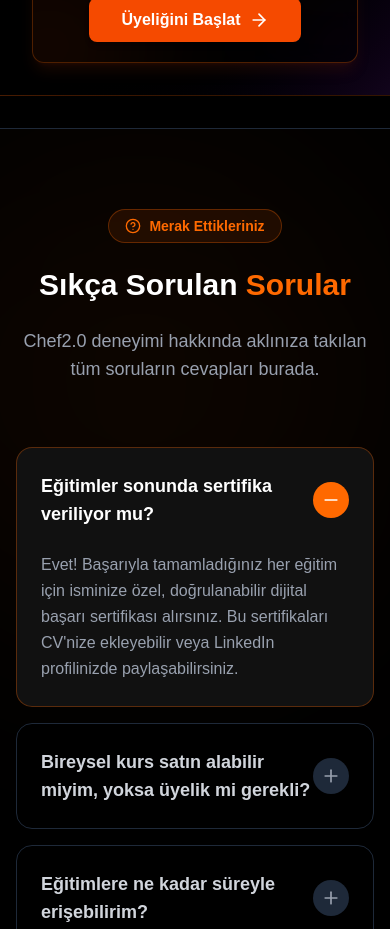
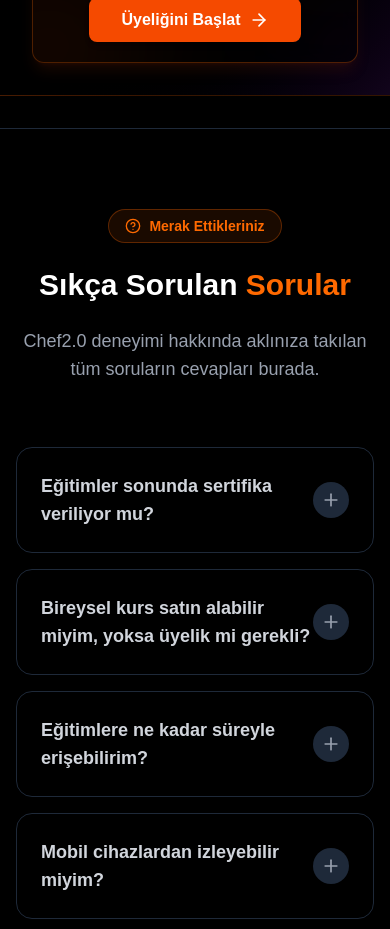
Before and after one commit to ikayaalp/gastrofolly, a Next.js app: page / in a window 390 px wide. Shown: the part 820-1749 px from the top of the page. Built offline with nearby package versions, Linux system fonts and the light colour scheme; no server answers; the database is empty.

Commit message:
fix: FAQ default collapsed and mobile performance optimization

```diff
--- a/src/components/home/FAQSection.tsx
+++ b/src/components/home/FAQSection.tsx
@@ -28,12 +28,12 @@ const faqs = [
 ];
 
 export default function FAQSection() {
-    const [openIndex, setOpenIndex] = useState<number | null>(0);
+    const [openIndex, setOpenIndex] = useState<number | null>(null);
 
     return (
         <section className="py-20 bg-black border-t border-gray-800 relative overflow-hidden">
             {/* Background Decor */}
-            <div className="absolute top-0 right-0 w-[500px] h-[500px] bg-orange-500/5 blur-[120px] rounded-full pointer-events-none" />
+            <div className="absolute top-0 right-0 w-[500px] h-[500px] bg-[radial-gradient(ellipse_at_top_right,_var(--tw-gradient-stops))] from-orange-500/20 via-transparent to-transparent opacity-50 pointer-events-none" />
 
             <div className="max-w-4xl mx-auto px-4 sm:px-6 lg:px-8 relative z-10">
                 <div className="text-center mb-16">
```
